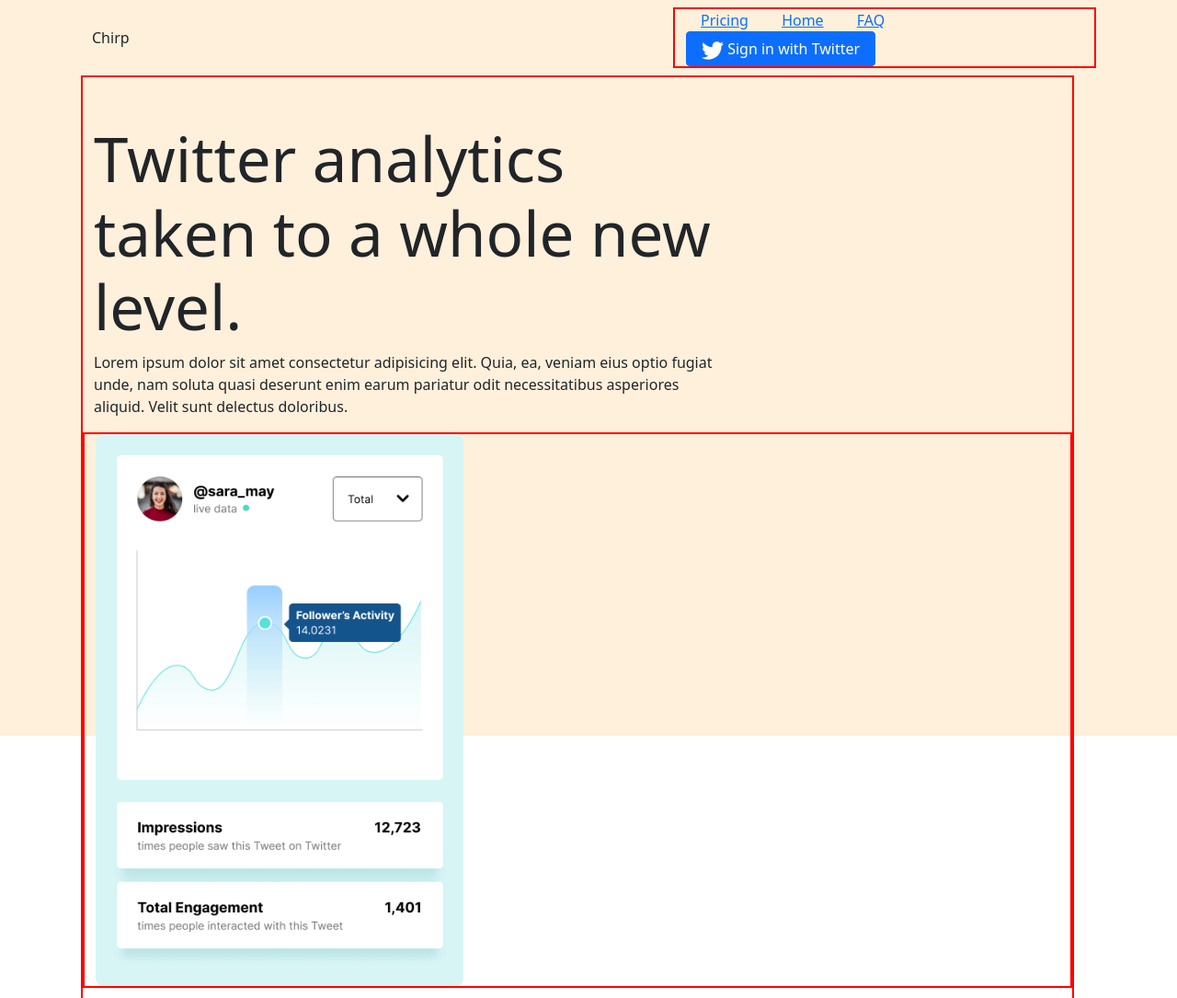
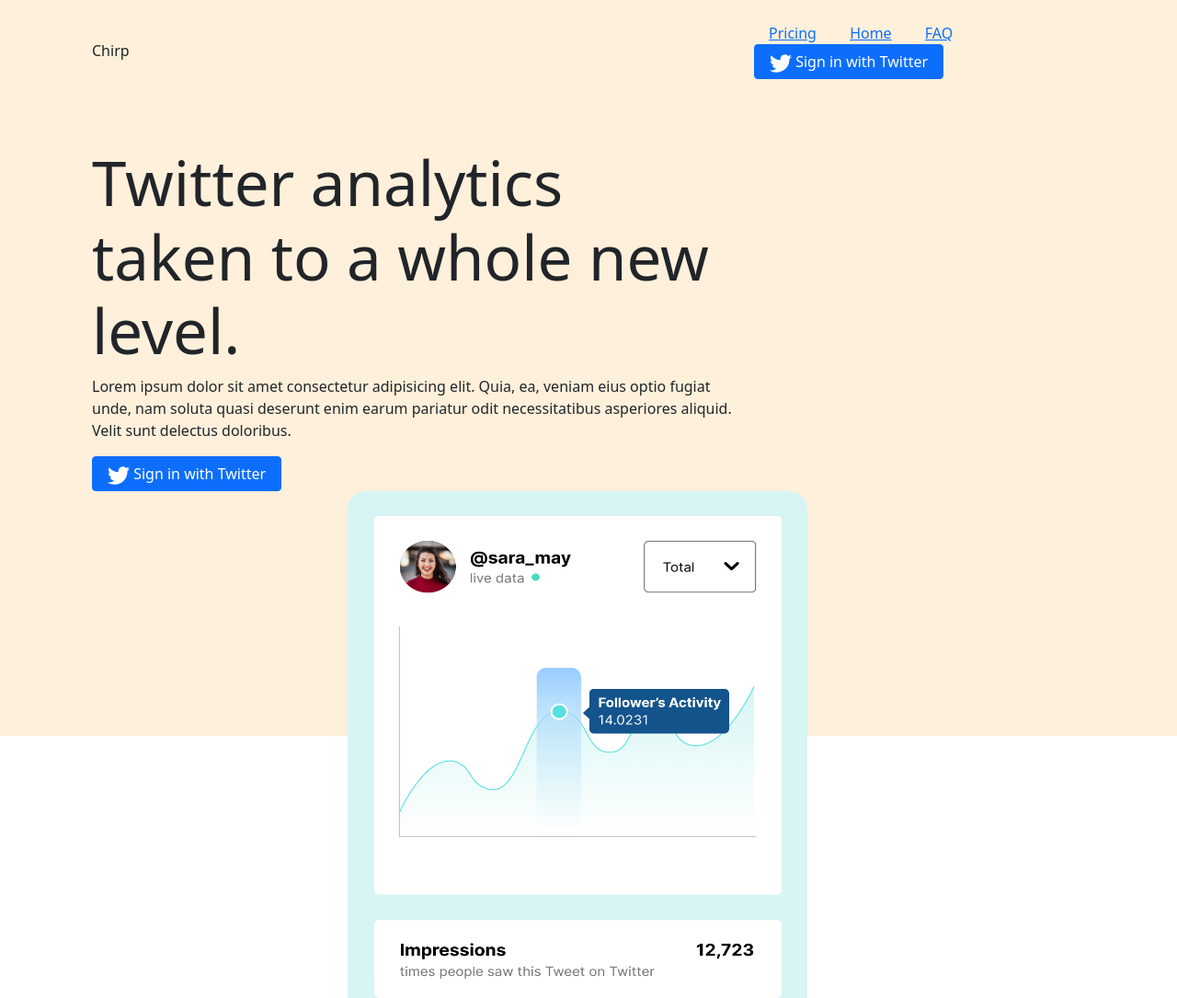
Before and after one commit to joshg1912/landing-page, a website: page index.html in a window 1280 px wide. Shown: the top 1085 px of the page at 92% size. Drawn offline with nearby package versions, Linux system fonts and the light colour scheme.

Commit message:
adds sign in button

```diff
--- a/index.html
+++ b/index.html
@@ -8,8 +8,8 @@
 
 <body>
     <header>
-    <div class ="row navbar">
-        <div class="col-7 logo">Chirp</div>
+    <div class ="row navbar py-4">
+        <div class="col-8 logo">Chirp</div>
         <div class="col links">
             <nav><a class="px-3"> Pricing</a>
                 <a class="px-3">Home</a>
@@ -18,14 +18,18 @@
             </nav>
         </div>
     </div>
-
     <div class="row header-content py-5">
     <div class="col-8 content">
         <h1 class="main-header">Twitter analytics taken to a whole new level.</h1>
         <p>Lorem ipsum dolor sit amet consectetur adipisicing elit. Quia, ea, veniam eius optio fugiat unde, nam soluta quasi deserunt enim earum pariatur odit necessitatibus asperiores aliquid. Velit sunt delectus doloribus.</p>
+        <button class="btn btn-primary px-3"><img src="Assets/Twitter.svg"> Sign in with Twitter</button>
+            </nav>
     </div>
+
     <div class="col profile-photo"><img src="Assets/Hero Image (Desktop View).png"></div>
+
     </div>
+
     </header>
 </body>
 </html>
--- a/style.css
+++ b/style.css
@@ -12,18 +12,27 @@
 }
 
 .profile-photo img {
-    height: 600px;
-    width: 400px;
+    height: 700px;
+    width: 500px;
+    border-radius: 20px;
 }
 
-.header-content {
-    max-width: 3000px;
+.header-content, .navbar {
     width: 100%;
-    border: 2px solid red;
 }
 
 
+.links {
+    display: grid;
+    justify-content: end;
+}
 
-.col {
-    border: 2px solid red;
+.profile-photo {
+    display: grid;
+    justify-content: center;
 }
+
+.links {
+    display: grid;
+    justify-content: center;
+}
```
